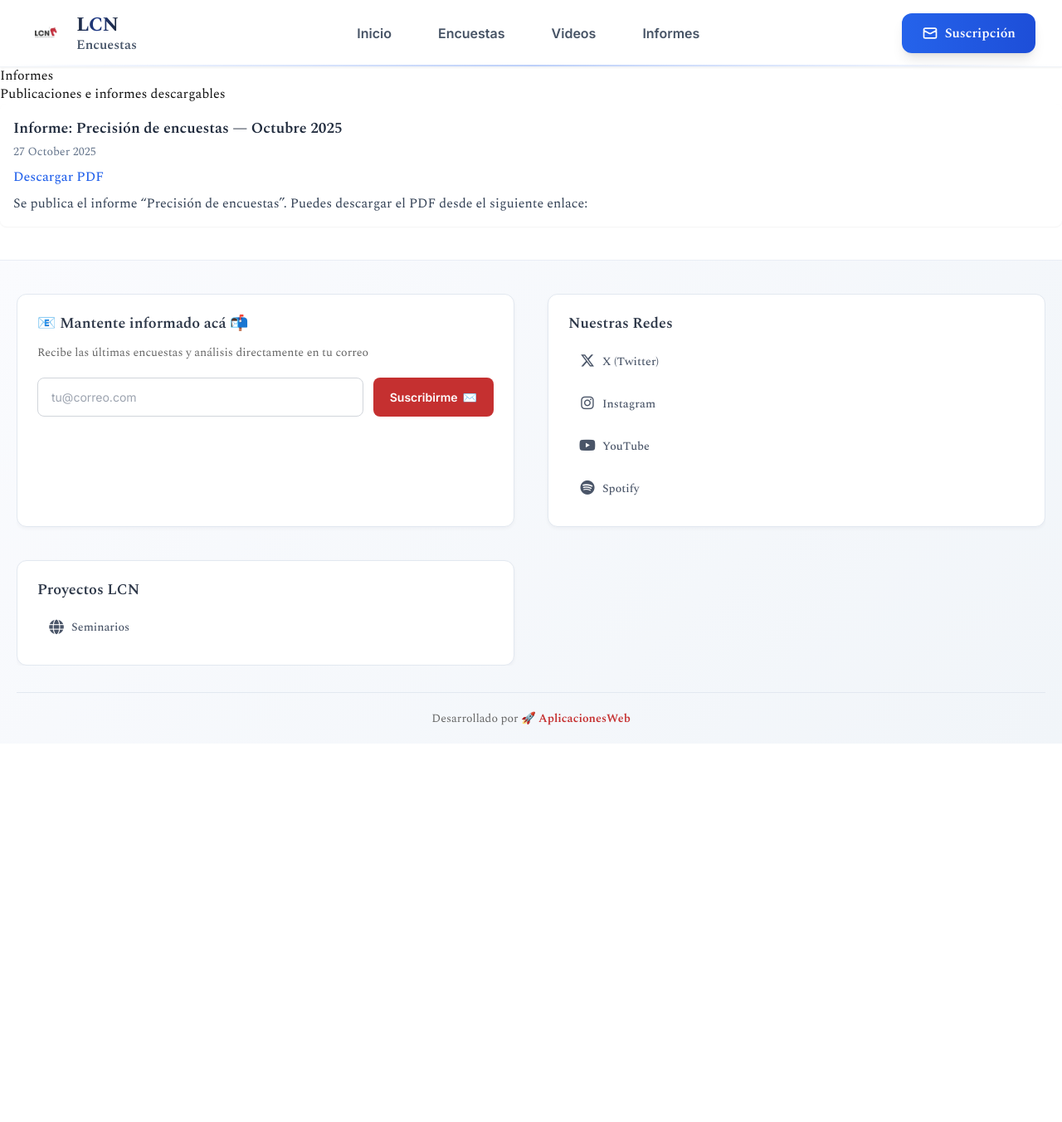
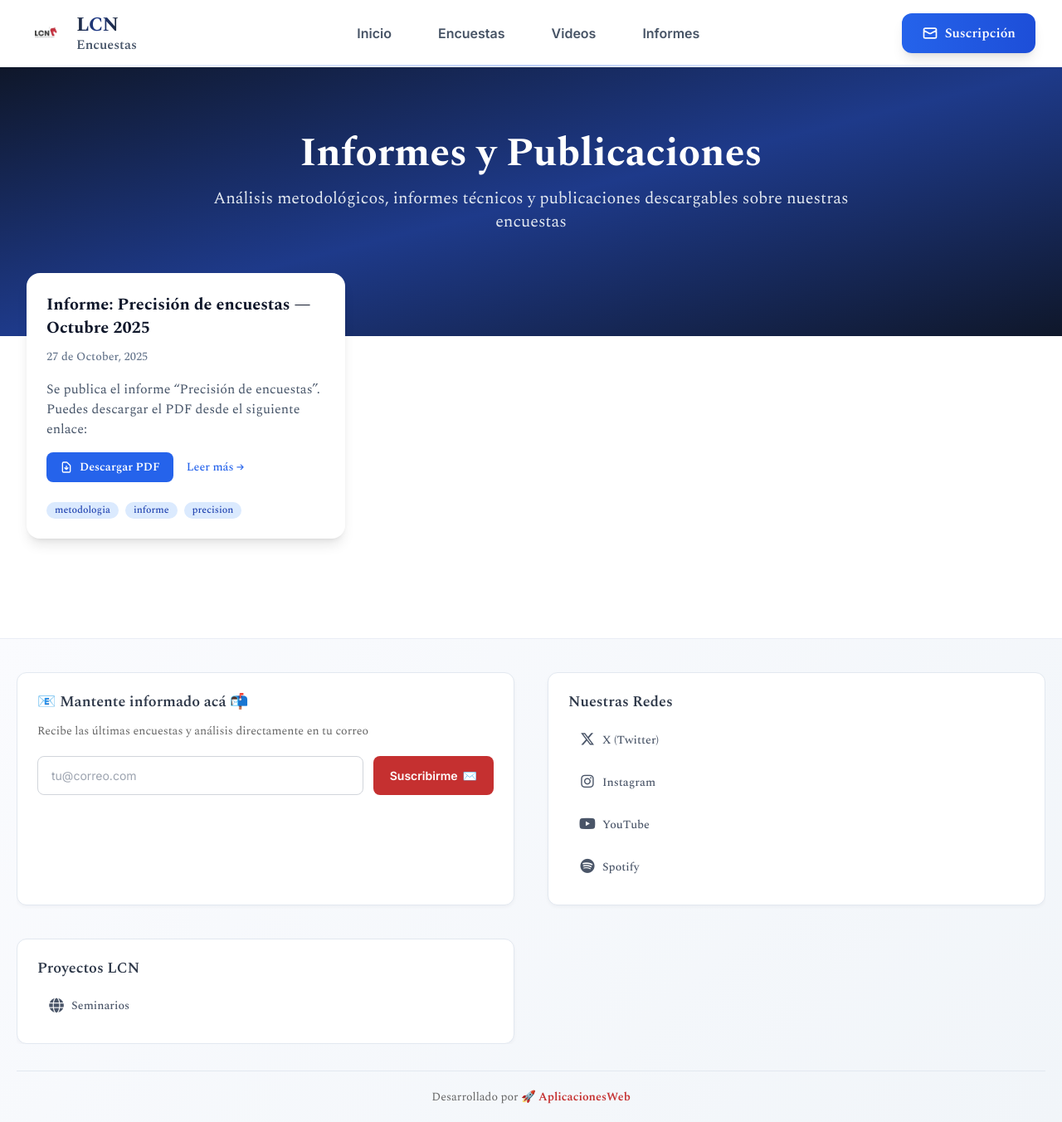
Before and after one commit to JuanJorquerAI/encuesta-lcn, a Jekyll site: the page built from informes/index.html, in a window 1280 px wide. Shown: the whole page at 83% size. Built offline with Jekyll 4.4.1, drawn with Linux system fonts in a browser that asks for light colours; nearby versions of some CDN libraries; before the commit the page ends 900 px from its top, so only the background shows below that.

Commit message:
Corrige formato de ramas en el flujo de trabajo de verificación de enlaces permanentes y mejora la página de informes con un nuevo diseño y contenido descriptivo.

```diff
--- a/informes/index.html
+++ b/informes/index.html
@@ -1,42 +1,118 @@
 ---
 layout: default
-title: "Informes"
+title: "Informes y Publicaciones"
 permalink: /informes/
 ---
 
-<header class="page-header">
-  <h1>Informes</h1>
-  <p class="lead">Publicaciones e informes descargables</p>
-</header>
+<div class="relative py-12 md:py-16 lg:py-20">
+  <!-- Encabezado con gradiente -->
+  <div
+    class="absolute inset-0 h-1/2 bg-gradient-to-br from-slate-900 via-blue-900 to-slate-900"
+  ></div>
 
-{% assign informes = site.categories.informes | sort: 'date' | reverse %} {% if
-informes and informes.size > 0 %}
-<ul class="informes-list space-y-4">
+  <!-- Contenido principal -->
+  <div class="relative container max-w-7xl mx-auto px-4 sm:px-6 lg:px-8">
+    <!-- Encabezado -->
+    <div class="text-center text-white mb-12">
+      <h1 class="text-3xl md:text-4xl lg:text-5xl font-black mb-4">
+        Informes y Publicaciones
+      </h1>
+      <p class="text-lg md:text-xl text-slate-200 max-w-3xl mx-auto">
+        Análisis metodológicos, informes técnicos y publicaciones descargables
+        sobre nuestras encuestas
+      </p>
+    </div>
+
+    <!-- Lista de informes -->
+    <div class="mt-8">
+      {% assign informes = site.categories.informes | sort: 'date' | reverse %}
+      {% if informes and informes.size > 0 %}
+      <div class="grid gap-6 md:gap-8 md:grid-cols-2 lg:grid-cols-3">
         {% for post in informes %}
-  <li class="bg-white p-4 rounded-lg shadow-sm">
+        <article
+          class="bg-white rounded-2xl shadow-lg overflow-hidden transform transition-all duration-300 hover:shadow-xl hover:-translate-y-1"
+        >
+          <!-- Encabezado del informe -->
+          <div class="p-6 pb-4">
+            <h2 class="text-xl font-bold text-slate-900 mb-2 line-clamp-2">
               <a
                 href="{{ post.url | relative_url }}"
-      class="text-lg font-semibold text-slate-800"
-      >{{ post.title }}</a
+                class="hover:text-blue-600 transition-colors"
               >
-    <div class="text-sm text-slate-500 mt-1">
-      {{ post.date | date: "%d %B %Y" }}
+                {{ post.title }}
+              </a>
+            </h2>
+            <time
+              datetime="{{ post.date | date_to_xmlschema }}"
+              class="text-sm text-slate-500 font-medium"
+            >
+              {{ post.date | date: "%-d de %B, %Y" }}
+            </time>
           </div>
+
+          <!-- Resumen y enlaces -->
+          <div class="px-6 pb-6">
+            <!-- Resumen -->
+            <p class="text-slate-600 mb-4 line-clamp-3">
+              {{ post.excerpt | strip_html | truncate: 160 }}
+            </p>
+
+            <!-- Botones de acción -->
+            <div class="flex items-center space-x-4">
               {% if post.pdf_url %}
-    <div class="mt-2">
               <a
                 href="{{ post.pdf_url | relative_url }}"
-        class="text-blue-600 font-medium"
-        >Descargar PDF</a
+                class="inline-flex items-center px-4 py-2 bg-blue-600 text-white text-sm font-semibold rounded-lg hover:bg-blue-700 transition-colors"
               >
+                <svg
+                  class="w-4 h-4 mr-2"
+                  fill="none"
+                  stroke="currentColor"
+                  viewBox="0 0 24 24"
+                >
+                  <path
+                    stroke-linecap="round"
+                    stroke-linejoin="round"
+                    stroke-width="2"
+                    d="M12 10v6m0 0l-3-3m3 3l3-3m2 8H7a2 2 0 01-2-2V5a2 2 0 012-2h5.586a1 1 0 01.707.293l5.414 5.414a1 1 0 01.293.707V19a2 2 0 01-2 2z"
+                  />
+                </svg>
+                Descargar PDF
+              </a>
+              {% endif %}
+              <a
+                href="{{ post.url | relative_url }}"
+                class="text-sm font-medium text-blue-600 hover:text-blue-800 transition-colors"
+              >
+                Leer más →
+              </a>
+            </div>
+          </div>
+
+          <!-- Etiquetas -->
+          {% if post.tags %}
+          <div class="px-6 pb-6">
+            <div class="flex flex-wrap gap-2">
+              {% for tag in post.tags %}
+              <span
+                class="inline-flex items-center px-2.5 py-0.5 rounded-full text-xs font-medium bg-blue-100 text-blue-800"
+              >
+                {{ tag }}
+              </span>
+              {% endfor %}
+            </div>
           </div>
           {% endif %}
-    <p class="mt-2 text-slate-700">
-      {{ post.excerpt | strip_html | truncate: 200 }}
+        </article>
+        {% endfor %}
+      </div>
+      {% else %}
+      <div class="text-center py-12">
+        <p class="text-lg text-slate-600">
+          No hay informes publicados todavía.
         </p>
-  </li>
-  {% endfor %}
-</ul>
-{% else %}
-<p>No hay informes publicados todavía.</p>
+      </div>
       {% endif %}
+    </div>
+  </div>
+</div>
```
Also changed, not shown: .github/workflows/permalink-check.yml, README.md. Lines whose indentation alone changed are shown as unchanged.
